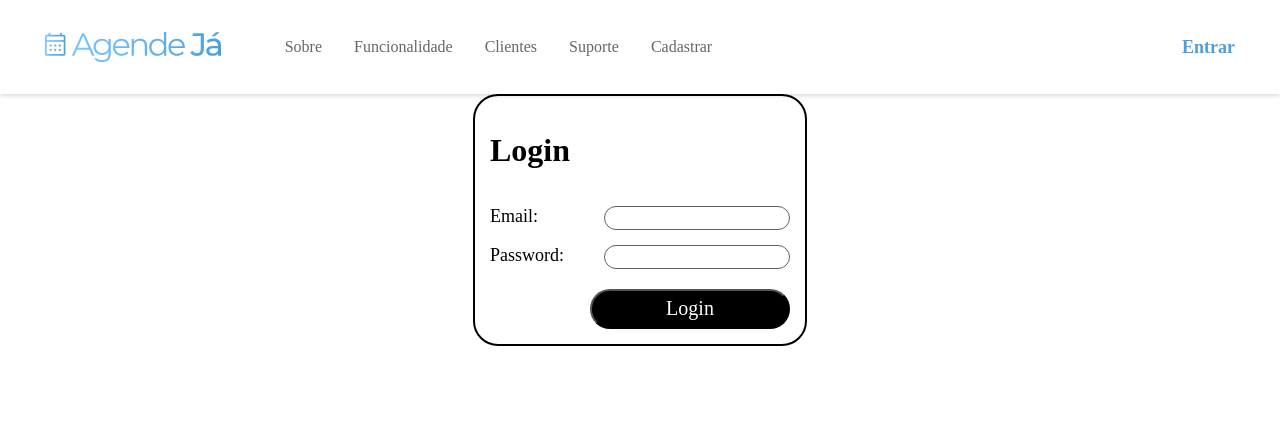
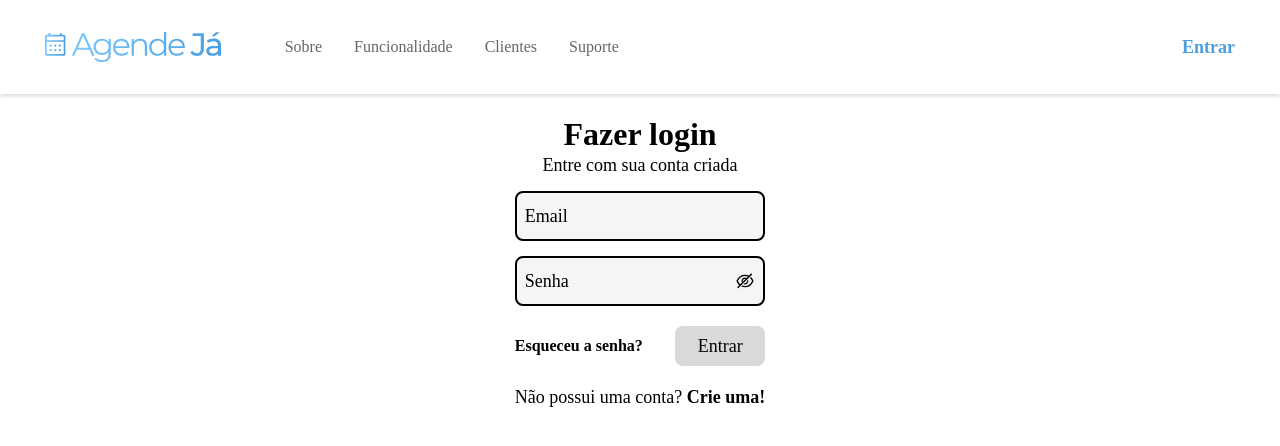
Before and after one commit to Gabriely-get/agendeJa, a React (Create React App) app in the folder agendeJaFront/: page /login in a window 1280 px wide. Shown: the top 446 px of the page. Built offline with nearby package versions, Linux system fonts and the light colour scheme.

Commit message:
(feat): styling login screen and adding functionality

```diff
--- a/agendeJaFront/package.json
+++ b/agendeJaFront/package.json
@@ -9,6 +9,7 @@
     "axios": "^1.3.4",
     "react": "^18.2.0",
     "react-dom": "^18.2.0",
+    "react-icons": "^4.8.0",
     "react-router-dom": "^6.8.2",
     "react-scripts": "5.0.1",
     "sass": "^1.58.3",
--- a/agendeJaFront/src/components/Header/Header.js
+++ b/agendeJaFront/src/components/Header/Header.js
@@ -67,15 +67,6 @@ export default function Header() {
               </Link>
             </li>
             <li
-              onClick={() => {
-                setIsExpanded(!isExpanded);
-              }}
-            >
-              <Link to="/cadastrar" className="anchor">
-                Cadastrar
-              </Link>
-            </li>
-            <li
               className="boxLogin"
               onClick={() => {
                 setIsExpanded(!isExpanded);
--- a/agendeJaFront/src/components/Login/Login.js
+++ /dev/null
@@ -1,57 +0,0 @@
-import React, { useState } from "react";
-import "./login.scss";
-import axios from "axios";
-
-const Login = () => {
-  const [email, setEmail] = useState("");
-  const [password, setPassword] = useState("");
-
-  const handleSubmit = (event) => {
-    event.preventDefault();
-
-    axios
-      .post("http://localhost:8080/agenda/login", {
-        email: email,
-        password: password,
-      })
-      .then((response) => {
-        console.log(response.data);
-        console.log("Deubom" + response.data);
-        // atualizar o estado do componente com a mensagem de sucesso
-        alert("Logado com sucesso");
-      })
-      .catch((error) => {
-        console.log(error.response.data);
-        // atualizar o estado do componente com a mensagem de erro
-      });
-  };
-
-  return (
-    <div className="containerDad">
-      <form onSubmit={handleSubmit}>
-        <h1>Login</h1>
-        <label>
-          Email:
-          <input
-            type="email"
-            value={email}
-            onChange={(event) => setEmail(event.target.value)}
-          />
-        </label>
-        <label>
-          Password:
-          <input
-            type="password"
-            value={password}
-            onChange={(event) => setPassword(event.target.value)}
-          />
-        </label>
-        <div>
-          <button type="submit">Login</button>
-        </div>
-      </form>
-    </div>
-  );
-};
-
-export default Login;
--- a/agendeJaFront/src/components/Login/login.scss
+++ /dev/null
@@ -1,87 +0,0 @@
-.containerDad {
-    width: 100%;
-    height: 100%;
-    display: flex;
-    align-items: center;
-    justify-content: center;
-
-    form {
-        display: grid;
-        width: 80%;
-        height: 80%;
-        margin: 0 auto;
-        border: 2px solid black;
-        padding: 15px;
-        border-radius: 25px;
-
-        label {
-            display: flex;
-            justify-content: space-between;
-            margin-top: 15px;
-            font-size: 18px;
-
-            input {
-                border-radius: 20px;
-                border: 1px solid rgb(97, 97, 97);
-                height: 20px;
-                width: 60%;
-            }
-        }
-
-        div {
-            display: flex;
-            justify-content: flex-end;
-            margin-top: 20px;
-
-            button {
-                border-radius: 25px;
-                width: 200px;
-                height: 40px;
-                font-size: 20px;
-                background-color: black;
-                color: white;
-
-                &:hover {
-                    background-color: #c3c3c3;
-                    color: black;
-                }
-            }
-        }
-    }
-}
-
-@media screen and (min-width: 320px) {
-    .containerDad {
-        form {
-            width: 80%;
-            height: 30%;
-        }
-    }
-}
-
-@media screen and (min-width: 480px) {
-    .containerDad {
-        form {
-            width: 300px;
-            height: 30%;
-        }
-    }
-}
-
-@media screen and (min-width: 768px) {
-    .containerDad {
-        form {
-            width: 300px;
-            height: 30%;
-        }
-    }
-}
-
-@media screen and (min-width: 1440px) {
-    .containerDad {
-        form {
-            width: 360px;
-            height: 30%;
-        }
-    }
-}
--- a/agendeJaFront/src/index.js
+++ b/agendeJaFront/src/index.js
@@ -5,8 +5,8 @@ import './styles/index.scss';
 import App from './App';
 import { createBrowserRouter, RouterProvider } from 'react-router-dom';
 import Home from './pages/Home/Home';
-import Login from './components/Login/Login';
-import Cadastrar from './components/Cadastrar/Cadastrar';
+import Login from './pages/Login/Login';
+import Cadastrar from './pages/Cadastrar/Cadastrar';
 import ErrorPage from './pages/ErrorPage/ErrorPage';
 
 const router = createBrowserRouter([
--- /dev/null
+++ b/agendeJaFront/src/pages/Login/Login.js
@@ -0,0 +1,78 @@
+import React, { useState } from "react";
+import { Link } from "react-router-dom";
+import { AiOutlineEyeInvisible, AiOutlineEye } from "react-icons/ai";
+import "./login.scss";
+import axios from "axios";
+
+export default function Login() {
+  const [email, setEmail] = useState("");
+  const [password, setPassword] = useState("");
+  const [showPassword, setShowPassword] = useState(false);
+
+  const toggleShowPassword = () => {
+    setShowPassword(!showPassword);
+  };
+
+  const handleSubmit = (event) => {
+    event.preventDefault();
+
+    axios
+      .post("http://localhost:8080/agenda/login", {
+        email: email,
+        password: password,
+      })
+      .then((response) => {
+        console.log(response.data);
+        console.log("Deubom" + response.data);
+        // atualizar o estado do componente com a mensagem de sucesso
+        alert("Logado com sucesso");
+      })
+      .catch((error) => {
+        console.log(error.response.data);
+        // atualizar o estado do componente com a mensagem de erro
+      });
+  };
+
+  return (
+    <div className="login">
+      <h1>Fazer login</h1>
+      <span>Entre com sua conta criada</span>
+      <form onSubmit={handleSubmit}>
+        <label>
+          <input
+            type="email"
+            placeholder="Email"
+            value={email}
+            onChange={(event) => setEmail(event.target.value)}
+          />
+        </label>
+        <label>
+          <input
+            type={showPassword ? "text" : "password"}
+            placeholder="Senha"
+            value={password}
+            className="password-input"
+            onChange={(event) => setPassword(event.target.value)}
+          />
+          <button
+            type="button"
+            onClick={toggleShowPassword}
+            className="password-toggle-button"
+          >
+            {showPassword ? <AiOutlineEye /> : <AiOutlineEyeInvisible /> }
+          </button>
+        </label>
+        <div className="functions">
+          <Link>Esqueceu a senha?</Link>
+          <button type="submit">Entrar</button>
+        </div>
+        <div className="register">
+          <span>
+            Não possui uma conta? {""}
+            <Link to="/cadastrar">Crie uma!</Link>
+          </span>
+        </div>
+      </form>
+    </div>
+  );
+}
--- /dev/null
+++ b/agendeJaFront/src/pages/Login/login.scss
@@ -0,0 +1,147 @@
+.login {
+  width: 100%;
+  height: 100%;
+  display: flex;
+  align-items: center;
+  justify-content: center;
+  flex-direction: column;
+
+  h1 {
+    font-weight: 700;
+    font-size: 32px;
+    line-height: 39px;
+    text-align: center;
+    color: #000000;
+    margin-bottom: 0;
+  }
+
+  span {
+    font-style: normal;
+    font-weight: 400;
+    font-size: 18px;
+    line-height: 22px;
+    text-align: center;
+    color: #000000;
+  }
+
+  form {
+    display: grid;
+    width: 80%;
+    height: 80%;
+    margin: 0 auto;
+    justify-content: center;
+
+    label {
+      display: flex;
+      justify-content: space-between;
+      margin-top: 15px;
+      font-size: 18px;
+      position: relative;
+
+      input {
+        border-radius: 8px;
+        color: #000;
+        border: 2px solid #000000;
+        height: 30px;
+        width: 100%;
+        background: #f5f5f5;
+        padding: 8px;
+        font-weight: 400;
+        font-size: 18px;
+        line-height: 22px;
+
+        &::placeholder {
+          color: #000;
+          font-weight: 400;
+          font-size: 18px;
+          line-height: 22px;
+        }
+      }
+
+      .password-toggle-button {
+        position: absolute;
+        right: 0;
+        top: 50%;
+        transform: translateY(-50%);
+        background: none;
+        border: none;
+        padding: 0 10px;
+        font-size: 14px;
+        cursor: pointer;
+
+        svg {
+          width: 20px;
+          height: 20px;
+          display: block;
+        }
+      }
+    }
+
+    .functions {
+      display: flex;
+      justify-content: space-between;
+      margin-top: 20px;
+      align-items: center;
+
+      button {
+        border-radius: 8px;
+        width: 200px;
+        height: 40px;
+        background: #d9d9d9;
+        color: #000;
+        border: unset;
+        cursor: pointer;
+
+        &:hover {
+          background-color: #c3c3c3;
+          color: black;
+        }
+      }
+
+      a {
+        text-decoration: none;
+        font-weight: 700;
+        line-height: 22px;
+        text-align: center;
+        color: #000000;
+      }
+    }
+
+    .register {
+      span {
+        font-weight: 300;
+        a {
+          text-decoration: none;
+          font-weight: 700;
+          line-height: 22px;
+          text-align: center;
+          color: #000000;
+        }
+      }
+    }
+  }
+}
+
+@media screen and (min-width: 320px) {
+  .login {
+    form {
+      width: 100%;
+      height: 30%;
+
+      .functions {
+        button {
+          width: 90px;
+          font-size: 18px;
+        }
+
+        a {
+          font-size: 16px;
+        }
+      }
+
+      .register {
+        margin-top: 20px;
+      }
+    }
+  }
+}
```
Also changed, not shown: agendeJaFront/src/pages/Cadastrar/Cadastrar.js (renamed from agendeJaFront/src/components/Cadastrar/Cadastrar.js), agendeJaFront/src/pages/Cadastrar/cadastrar.scss (renamed from agendeJaFront/src/components/Cadastrar/cadastrar.scss), 1 other file (tests, documents, lock files or other folders).
